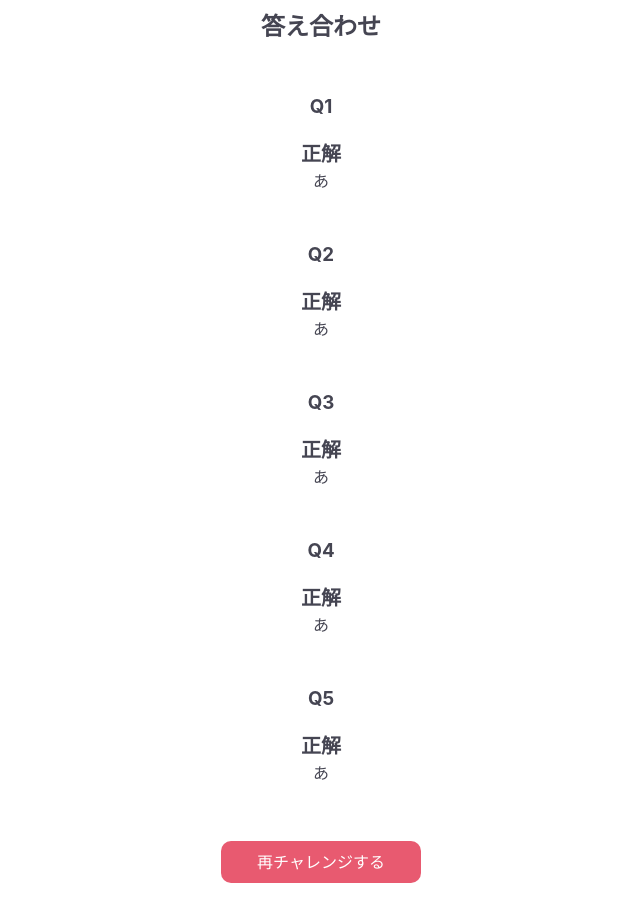
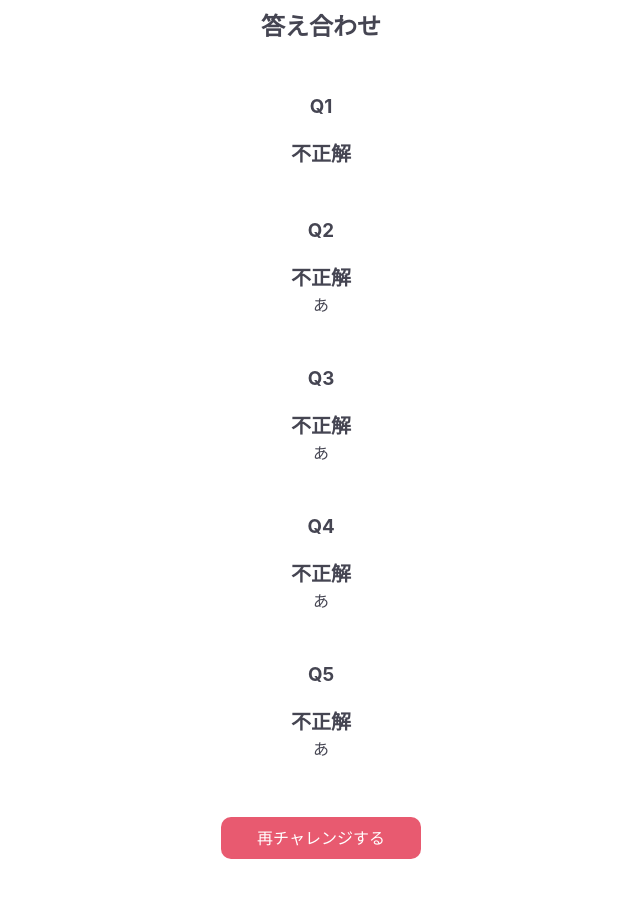
Before and after one commit to ondryuki/my-app, a React (Create React App) app: page / in a window 1280 px wide. Shown: the part 1840-2761 px from the top of the page, without its empty margins (319-959 px from the left). Built offline with nearby package versions, Linux system fonts and the light colour scheme.

Commit message:
feat: クイズの説明を追加

```diff
--- a/src/components/answer/App.tsx
+++ b/src/components/answer/App.tsx
@@ -1,11 +1,14 @@
-import React from 'react';
-// import Question from '../question/App';
-import '../../css/App.css';
+import React from "react";
+import questions from "../question/questions";
+// import quiz from '../quiz';
+import "../../css/App.css";
+
+console.log(questions);
 
 type answerArray = {
-  name: string,
-  selectedAnswer: string,
-  isCurrect: boolean,
+  name: string;
+  selectedAnswer: string;
+  isCurrect: boolean;
 }[];
 
 type quizProps = {
@@ -15,11 +18,69 @@ type quizProps = {
   quizAnswer4: answerArray;
   quizAnswer5: answerArray;
   className: string;
-}
+  // displayExplanation1: () => string;
+};
 
+// ====== function (本当は一つにまとめたいのがいくつか…) ======
 
+//
+function Answer(props: quizProps) {
+  function displayIsCurrect1() {
+    if (props.quizAnswer1[0].isCurrect === true) {
+      return "正解";
+    } else {
+      return "不正解";
+    }
+  }
+  function displayIsCurrect2() {
+    if (props.quizAnswer2[0].isCurrect === true) {
+      return "正解";
+    } else {
+      return "不正解";
+    }
+  }
+  function displayIsCurrect3() {
+    if (props.quizAnswer3[0].isCurrect === true) {
+      return "正解";
+    } else {
+      return "不正解";
+    }
+  }
+  function displayIsCurrect4() {
+    if (props.quizAnswer4[0].isCurrect === true) {
+      return "正解";
+    } else {
+      return "不正解";
+    }
+  }
+  function displayIsCurrect5() {
+    if (props.quizAnswer5[0].isCurrect === true) {
+      return "正解";
+    } else {
+      return "不正解";
+    }
+  }
 
-function Answer(props: quizProps) {
+  // 解説の表示
+  // function displayExplanation1() {
+  //   console.log(questions[0].explanation);
+  //   console.log(questions[0].name);
+  //   console.log(props.quizAnswer1[0].name);
+
+  //   questions.forEach((question) => {
+  //     if (props.quizAnswer1[0].name === question.name) {
+  //       return question.explanation;
+  //     } else {
+  //       console.log(question.explanation);
+  //       return question.explanation;
+  //     }
+  //   })
+  // }
+
+  // JSX
+
+  // {displayExplanation1()}
+
   return (
     <div className="answer">
       <main className="answer-main">
@@ -27,32 +88,28 @@ function Answer(props: quizProps) {
           <h2 className="answer-title">答え合わせ</h2>
           <div className="answer-answer">
             <h3 className="answer-number">Q1</h3>
-            <p className="answer-result">正解</p>
+            <p className="answer-result">{displayIsCurrect1()}</p>
+            <p className="answer-sentense"></p>
+          </div>
+          <div className="answer-answer">
+            <h3 className="answer-number">Q2</h3>
+            <p className="answer-result">{displayIsCurrect2()}</p>
             <p className="answer-sentense">あ</p>
           </div>
           <div className="answer-answer">
-            <h3 className="answer-number">Q2</h3>
-            <p className="answer-result">正解</p>
+            <h3 className="answer-number">Q3</h3>
+            <p className="answer-result">{displayIsCurrect3()}</p>
             <p className="answer-sentense">あ</p>
-
-          </div>
-          <div className="answer-answer">
-            <h3 className="answer-number">Q3</h3>
-            <p className="answer-result">正解</p>
-            <p className="answer-sentense">あ</p>
-
           </div>
           <div className="answer-answer">
             <h3 className="answer-number">Q4</h3>
-            <p className="answer-result">正解</p>
+            <p className="answer-result">{displayIsCurrect4()}</p>
             <p className="answer-sentense">あ</p>
-
           </div>
           <div className="answer-answer">
             <h3 className="answer-number">Q5</h3>
-            <p className="answer-result">正解</p>
+            <p className="answer-result">{displayIsCurrect5()}</p>
             <p className="answer-sentense">あ</p>
-
           </div>
           <button className="answer-button" type="button">
             再チャレンジする
--- a/src/components/question/App.tsx
+++ b/src/components/question/App.tsx
@@ -2,6 +2,9 @@
 import questions from './questions';
 import '../../css/App.css';
 import type { MouseEvent, ChangeEvent } from 'react';
+
+
+console.log(questions);
 
 type answerArray = {
   name: string,
--- a/src/components/question/questions.tsx
+++ b/src/components/question/questions.tsx
@@ -117,6 +117,7 @@ const questions = [
       ["ダルビッシュ有", "darubissyu"],
       ["田中将大", "tanaka"],
     ],
+    explanation: '2009年は松坂大輔選手がMVPでした。2023年のWBCは大谷翔平選手でした。',
     answer: "matsuzaka",
   },
   {
@@ -129,6 +130,7 @@ const questions = [
       ["窒素", "n2"],
       ["アルゴン", "ar"],
     ],
+    explanation: '実は空気中に最も多く含まれているのは「窒素」です。2番目は「酸素」、3番目が「二酸化炭素」、「アルゴン」は4番目です。',
     answer: "n2",
   },
   {
@@ -142,6 +144,7 @@ const questions = [
       ["jQuery", "jquery"],
       ["Next", "next"],
     ],
+    explanation: '「Next」はTypeScriptのフレームワークです。',
     answer: "next",
   },
 ];
--- a/src/components/quiz.tsx
+++ b/src/components/quiz.tsx
@@ -1,8 +1,11 @@
 import React, { useState } from 'react';
 import Question from '../components/question/App';
 import Answer from '../components/answer/App';
+// import style from '../css/App'
 
 const Quiz = () => {
+
+
 
   // ＝＝＝＝＝ state ＝＝＝＝＝
 
@@ -62,10 +65,10 @@ const Quiz = () => {
          setAnswer5={setAnswer5}
          answerPage={answerPage}
          setAnswerPage={setAnswerPage}
-         className={answerPage ? 'question-hide' : 'question-show' }
+         className={`${answerPage ? 'question-hide' : 'question-show'}` }
          />
         <Answer
-         className={answerPage ? 'answer-show' : 'answer-hide' }
+         className={`${answerPage ? 'answer-show' : 'answer-hide'}` }
          quizAnswer1={quizAnswer1}
          quizAnswer2={quizAnswer2}
          quizAnswer3={quizAnswer3}
```
